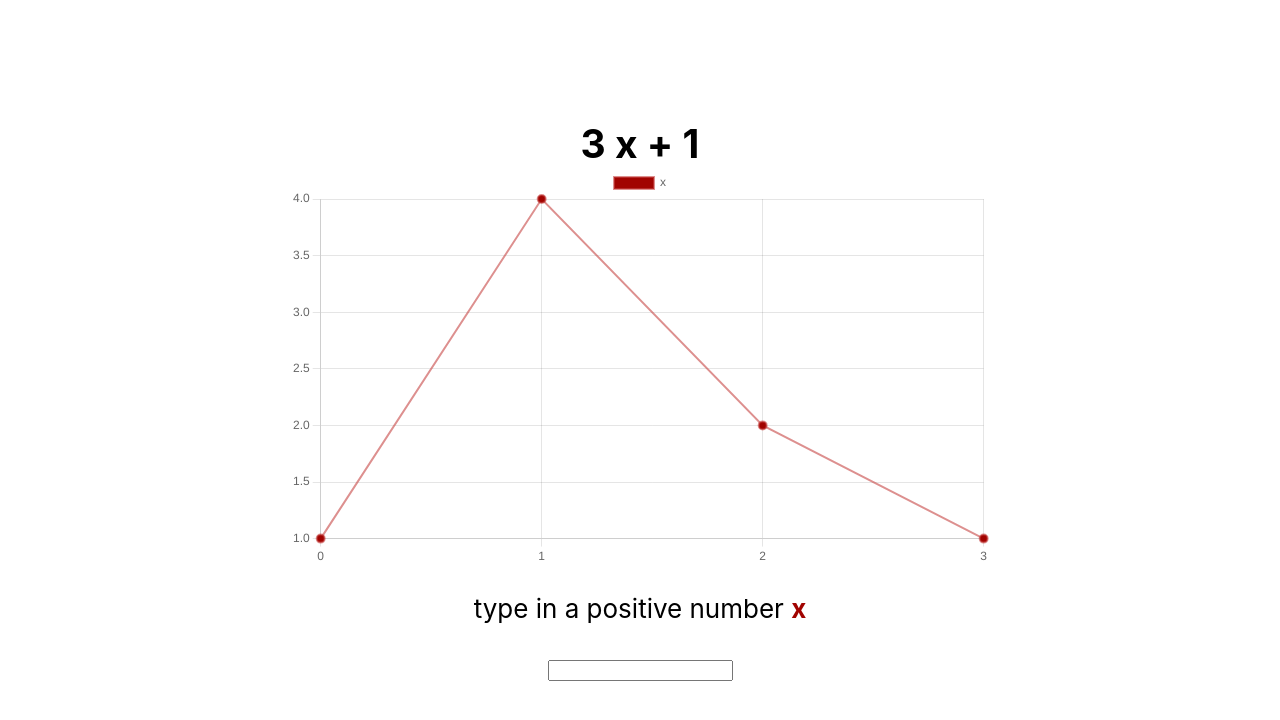
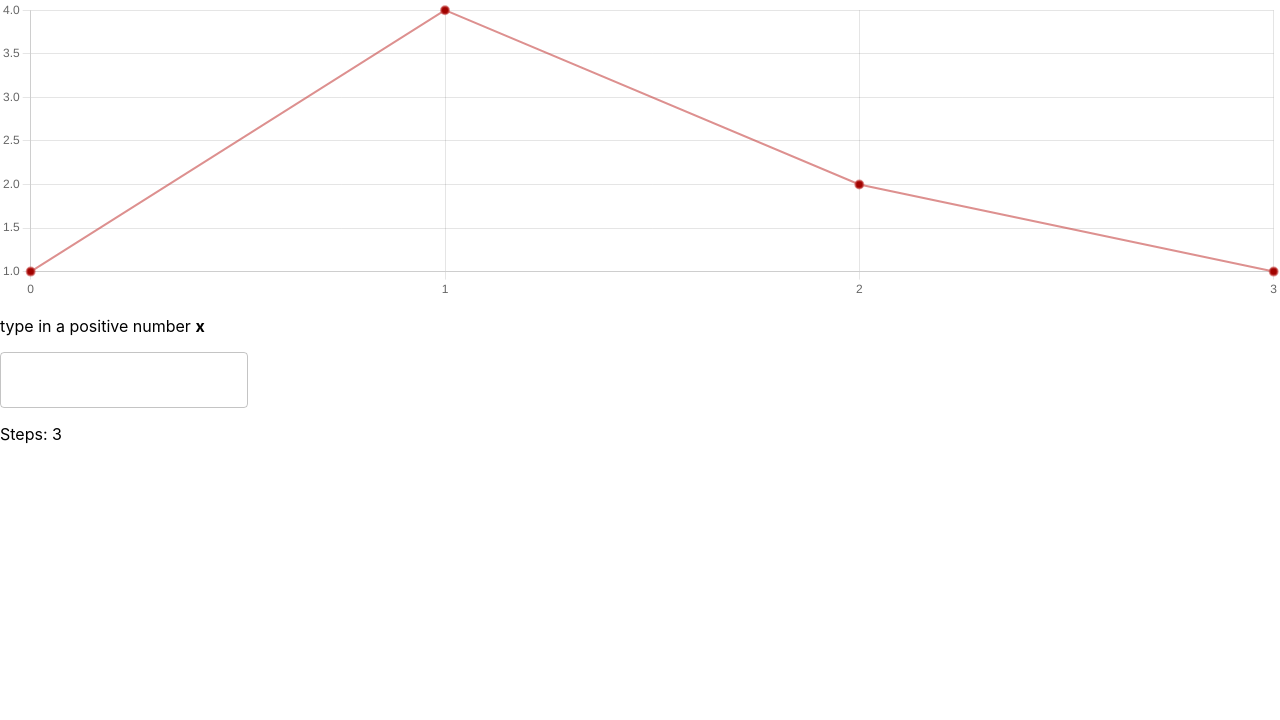
Before and after one commit to efrot/three-x-plus-one, a React (Create React App) app: page / in a window 1280 px wide. Shown: the top 720 px of the page. Built offline with nearby package versions, Linux system fonts and the light colour scheme; the HTML template or start-up script is replaced by a standard one.

Commit message:
refactor project, divide everything into individual components

```diff
--- a/src/App.css
+++ b/src/App.css
@@ -1,4 +1,4 @@
-.App {
+/* .App {
   text-align: center;
 }
 
@@ -33,9 +33,8 @@ strong {
 .App-div {
   min-height: 100vh;
   display: flex;
-  flex-direction: column;
   align-items: center;
-  justify-content: center;
+  justify-content: space-around;
   font-size: calc(10px + 2vmin);
   color: rgb(0, 0, 0);
 }
@@ -53,6 +52,6 @@ strong {
   }
 }
 
-.collatz {
-  word-break: break-all;
-}
+.graph {
+  border: 0.1px solid black;
+} */
--- a/src/App.js
+++ /dev/null
@@ -1,23 +0,0 @@
-import { useState, } from 'react';
-import './App.css';
-import Collatz from './Collatz';
-
-
-function App() {
-  const [x, setX] = useState(1);
-
-  return (
-    <div className="App">
-      <div className="App-div">
-        <h2 margin='0'> 3 x + 1 </h2>
-        <div>
-          <Collatz x={x}/>
-          <p> type in a positive number <strong>x</strong> </p>
-          <input type="text" onChange={(e) => setX(e.target.value)}/>
-        </div>
-      </div>
-    </div>
-  );
-}
-
-export default App;
--- /dev/null
+++ b/src/App.jsx
@@ -0,0 +1,16 @@
+import './App.css';
+import Collatz from './Collatz/Collatz';
+
+
+const App = () => {
+
+
+  return (
+    <>
+     <Collatz />
+    </>
+
+  )
+}
+
+export default App;
--- a/src/Collatz.js
+++ /dev/null
@@ -1,69 +0,0 @@
-import React from 'react';
-import './App.css';
-import {Line} from "react-chartjs-2";
-
-const Collatz = (props) => {
-    let input = props.x;
-    let x = parseInt(input);
-    let jumps = 0;
-
-    if(x <= 0 || isNaN(x)){
-        x = 1;
-    }
-
-    let xArray = [x];
-    let stepsArray = [0];
-
-    do{
-        if(x%2===0)
-        {
-            x/=2;
-
-            jumps++;
-            stepsArray.push(jumps);
-            xArray.push(x);
-
-
-            console.log("GERADE: ");
-            console.log(x);
-
-        } else if (x%2!==0)
-        {
-            x = 3*x+1;
-
-            jumps++;
-            stepsArray.push(jumps);
-            xArray.push(x);
-
-            console.log("UNGERADE: ");
-            console.log(x);
-
-        }
-    } while (x!==1);
-
-    return(
-        <div>
-                {stepsArray?
-                <Line
-                    data={{
-                        labels: stepsArray,
-                        datasets: [{
-                            label: "x",
-                            data: xArray,
-                            backgroundColor: '#A10300',
-                            borderColor: 'rgba(199, 71, 69, 0.6)',
-                            borderWidth: 2,
-                            radius: 4,
-                        }]
-                    }}
-                    width={700}
-                    height={400}
-                    options={{
-                        maintainAspectRatio: false,
-                    }}
-                /> : null}
-        </div>
-    );
-}
-
-export default Collatz;
--- /dev/null
+++ b/src/Collatz/Collatz.jsx
@@ -0,0 +1,22 @@
+import {useState} from 'react';
+import CollatzGraph from './CollatzGraph';
+import CollatzInput from './CollatzInput';
+import CollatzInfo from './CollatzInfo';
+import './Collatz.css';
+
+function Collatz () {
+
+    const [x, setX] = useState(1);
+    const [steps, setSteps] = useState(0);
+
+
+    return(
+        <div>
+        <CollatzGraph x={x} setSteps={setSteps}/>
+        <CollatzInput setX={setX}/>
+        <CollatzInfo steps={steps}/>
+        </div>
+    );
+}
+
+export default Collatz;
--- /dev/null
+++ b/src/Collatz/CollatzGraph.jsx
@@ -0,0 +1,95 @@
+import React from 'react';
+import {
+    Chart as ChartJS,
+    CategoryScale,
+    LinearScale,
+    PointElement,
+    LineElement,
+    Title,
+    Tooltip,
+    Legend,
+  } from 'chart.js';
+import {Line} from "react-chartjs-2";
+
+ChartJS.register(
+    CategoryScale,
+    LinearScale,
+    PointElement,
+    LineElement,
+    Title,
+    Tooltip,
+    Legend
+)
+
+const CollatzGraph = (props) => {
+    let input = props.x;
+    let setSteps = props.setSteps;
+    let x = parseInt(input);
+    let jumps = 0;
+
+    if(x <= 0 || isNaN(x)){
+        x = 1;
+    }
+
+    let xValues = [x];
+    let totalSteps = [0];
+
+    do{
+        if(x%2===0)
+        {
+            x/=2;
+
+            jumps++;
+            setSteps(jumps);
+            totalSteps.push(jumps);
+            xValues.push(x);
+
+
+            console.log("GERADE: ");
+            console.log(x);
+
+        } else if (x%2!==0)
+        {
+            x = 3*x+1;
+
+            jumps++;
+            setSteps(jumps);
+            totalSteps.push(jumps);
+            xValues.push(x);
+
+            console.log("UNGERADE: ");
+            console.log(x);
+
+        }
+    } while (x!==1);
+
+    return(
+        <div className="graph">
+            <Line
+                data={{
+                    labels: totalSteps,
+                    datasets: [{
+                        label: "x",
+                        data: xValues,
+                        backgroundColor: '#A10300',
+                        borderColor: 'rgba(199, 71, 69, 0.6)',
+                        borderWidth: 2,
+                        radius: 4,
+                    }]
+                }}
+                width={600}
+                height={300}
+                options={{
+                    plugins:{
+                        legend:{
+                            display: false,
+                        }
+                    },
+                    maintainAspectRatio: false,
+                }}
+            />
+        </div>
+    );
+}
+
+export default CollatzGraph;
--- /dev/null
+++ b/src/Collatz/CollatzInfo.jsx
@@ -0,0 +1,14 @@
+// import {useState} from 'react';
+
+const CollatzInfo = (props) => {
+    let steps = props.steps;
+
+    return (
+        <div>
+            <p>Steps: {steps}</p>
+        </div>
+    )
+
+}
+
+export default CollatzInfo;
--- /dev/null
+++ b/src/Collatz/CollatzInput.jsx
@@ -0,0 +1,17 @@
+// import {useState} from 'react';
+import { TextField } from '@mui/material';
+
+
+const CollatzInput = (props) => {
+    let setX = props.setX;
+
+    return(
+        <div>
+            <p> type in a positive number <strong>x</strong> </p>
+            <TextField onChange={(e) => setX(e.target.value)}/>
+        </div>
+    )
+
+}
+
+export default CollatzInput;
```
Also changed, not shown: src/Collatz/Collatz.css (added).
